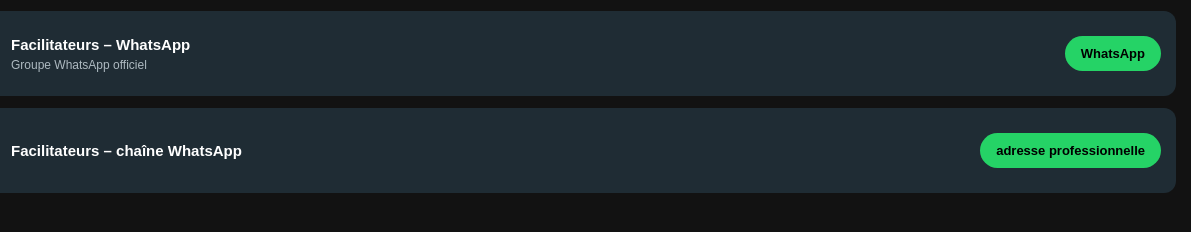
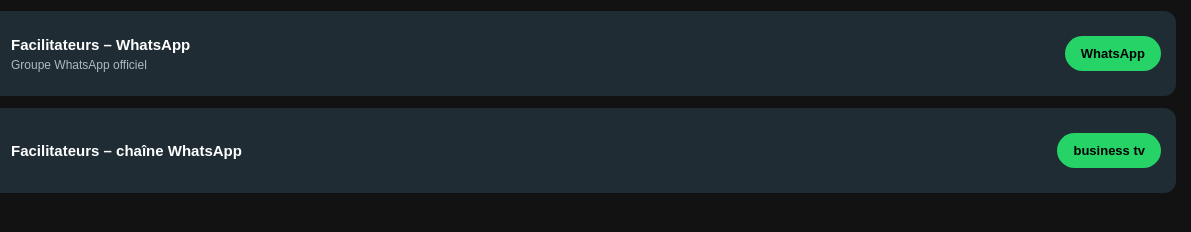
Before and after one commit to Lfg237/B2B, a plain HTML site: page index.html in a window 1280 px wide. Shown: the part 224-456 px from the top of the page, 89-1280 px from the left. Drawn offline with Linux system fonts and the light colour scheme.

Commit message:
Update index.html

```diff
--- a/index.html
+++ b/index.html
@@ -157,7 +157,7 @@
             <h3>Facilitateurs – chaîne WhatsApp</h3>
             <business tv</p>
         </div>
-        <a href="https://whatsapp.com/channel/0029Vb8CxB25Ui2VYo0Ylt2w">adresse professionnelle</a>
+        <a href="https://whatsapp.com/channel/0029Vb8CxB25Ui2VYo0Ylt2w">business tv</a>
     </div>
 
     <!-- 🔽 COPIE-COLLE CE BLOC POUR AJOUTER D'AUTRES LIENS 🔽 -->
```
